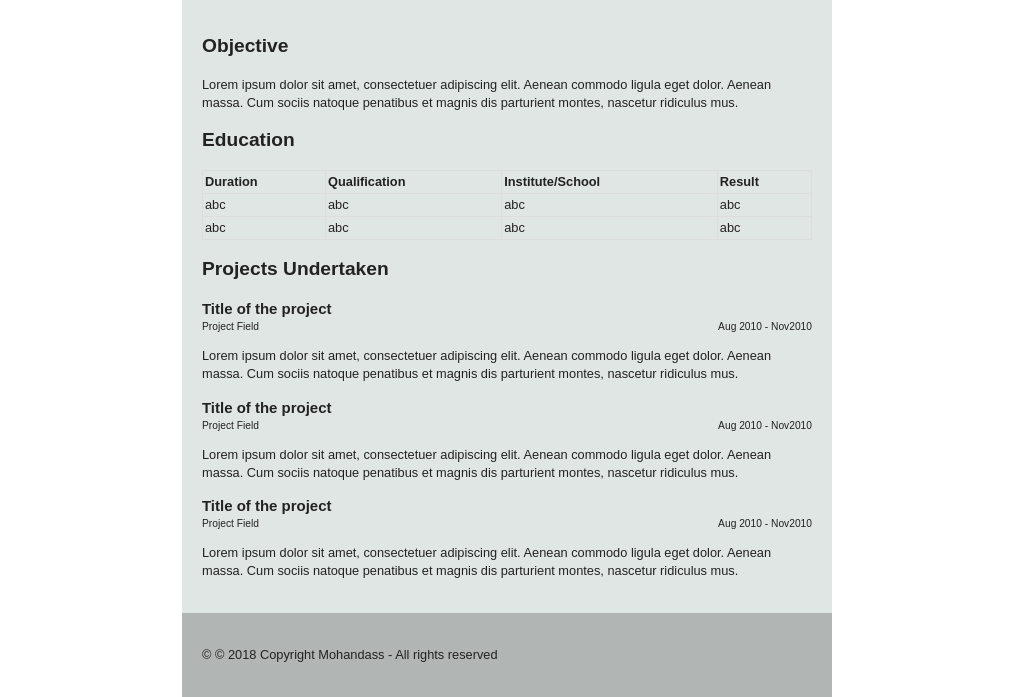
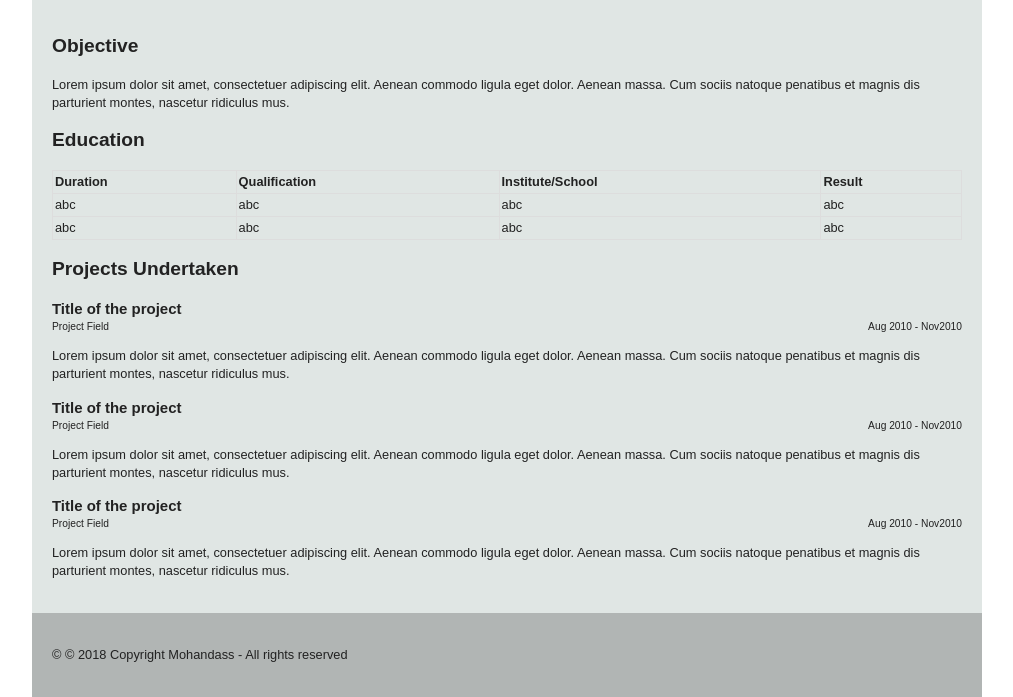
Before and after one commit to mohandassm/My_Web_Page, a plain HTML site: page index.html in a window 1280 px wide. Shown: the part 243-940 px from the top of the page, without its empty margins (133-1146 px from the left). Drawn offline with Linux system fonts and the light colour scheme.

Commit message:
change container
add styles

```diff
--- a/style.css
+++ b/style.css
@@ -196,7 +196,7 @@ td { vertical-align: top; }
 
 .container {
 	width: 80%;
-	max-width: 650px;
+	max-width: 950px;
 	margin: 0 auto;
     padding: 0px;
 }
```
